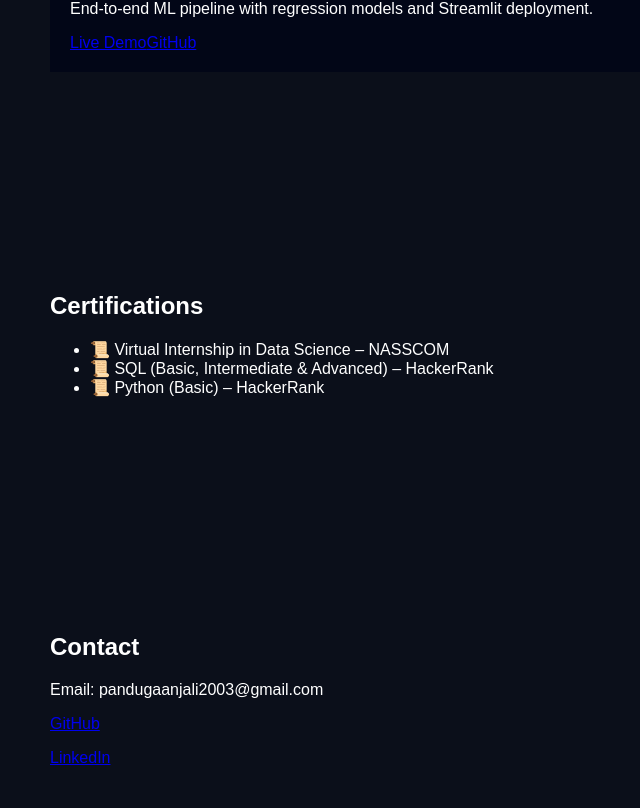
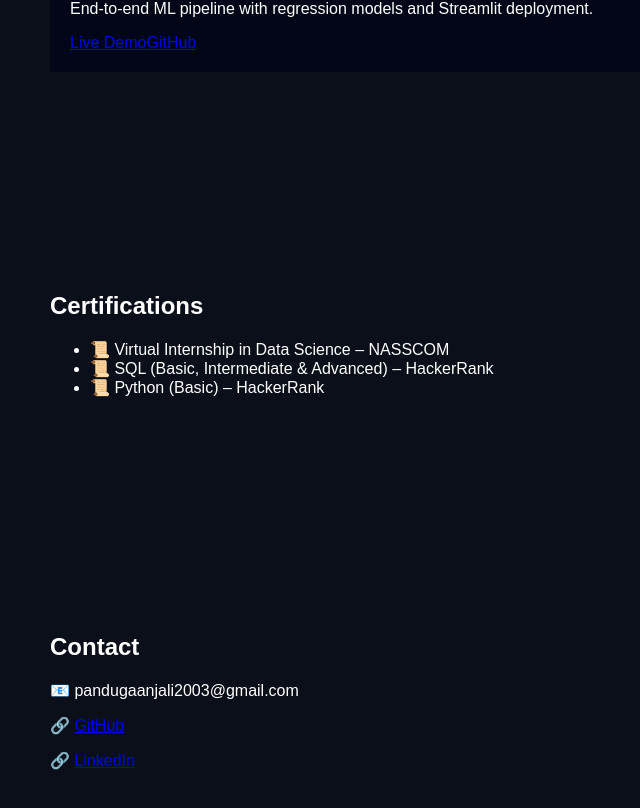
Before and after one commit to AnjaliPanduga/anjali-portfolio, a React app: page / in a window 1280 px wide. Shown: the part 2543-3351 px from the top of the page, without its empty margins (78-718 px from the left). Built offline with nearby package versions, Linux system fonts and the light colour scheme.

Commit message:
Contact.jsx

```diff
--- a/src/components/Contact.jsx
+++ b/src/components/Contact.jsx
@@ -1,10 +1,30 @@
+import { motion } from "framer-motion";
+
 export default function Contact() {
   return (
-    <section id="contact">
+    <motion.section
+      id="contact"
+      initial={{ opacity: 0, y: 60 }}
+      whileInView={{ opacity: 1, y: 0 }}
+      viewport={{ once: true }}
+      transition={{ duration: 0.9 }}
+    >
       <h2>Contact</h2>
-      <p>Email: pandugaanjali2003@gmail.com</p>
-      <p><a href="https://github.com/AnjaliPanduga">GitHub</a></p>
-      <p><a href="https://www.linkedin.com/in/anjali-panduga-88935a266/">LinkedIn</a></p>
-    </section>
+      <p>📧 pandugaanjali2003@gmail.com</p>
+      <p>
+        🔗 <a href="https://github.com/AnjaliPanduga" target="_blank" rel="noreferrer">
+          GitHub
+        </a>
+      </p>
+      <p>
+        🔗 <a
+          href="https://www.linkedin.com/in/anjali-panduga-88935a266/"
+          target="_blank"
+          rel="noreferrer"
+        >
+          LinkedIn
+        </a>
+      </p>
+    </motion.section>
   );
 }
```
